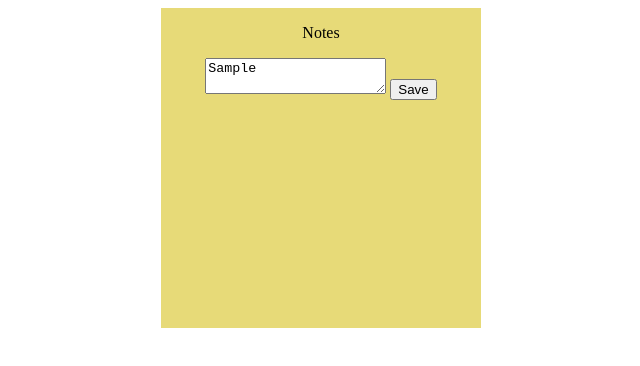
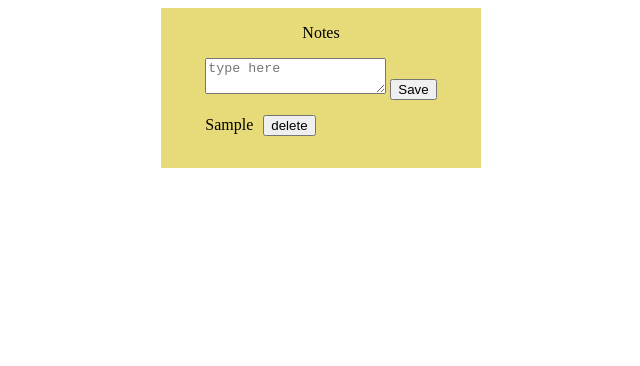
Before and after one commit to SamAkester/noteApp, a plain HTML site: page index.html in a window 1280 px wide. Both pictures are taken after typing "Sample" into the empty fields and a click on the button "Save". Shown: the whole page, without its empty margins (319-959 px from the left). Drawn offline with Linux system fonts and the light colour scheme.

Commit message:
added delete button to added note

```diff
--- a/index.html
+++ b/index.html
@@ -11,12 +11,21 @@
     <div class = "notesCard">
 
         <div class = "notesForm">
+
 <p id = "noteHeader" >Notes</p>
 <textarea  id = "noteText" placeholder = "type here"></textarea>
 <button type = "button" id = noteButton>Save</button>
+
+<div class = "noteSection">
+
+
     </div>
     </div>
     <script src= "/script.js"></script>
 </body>
 
+
+
+
+
 </html>
--- a/script.js
+++ b/script.js
@@ -1,16 +1,32 @@
 
 const noteText = document.getElementById("noteText");
-const noteButton = document.getElementById("noteButton")
+const newNote = document.querySelector(".noteSection");
+let createButton;
+const createdButtons = [];
 
 
-noteText.textContent = '';
 
-noteButton.addEventListener("click", function (){
+
+noteButton.addEventListener("click", function (event){
 event.preventDefault();
+const typedNote = noteText.value;
 
-const saveNote = noteText.value;
-console.log(saveNote);
-});
-// noteText.style.height = 'auto';
-// noteText.style.height = `${noteText.scrollHeight}px`
-console.log(noteText.value);
+if (typedNote.trim() === ""){
+    console.log("type note!")
+}else{
+const createButton = document.createElement("button");
+const saveNote = document.createElement("p");
+const noteContainer = document.createElement("div");
+saveNote.textContent = typedNote;
+createButton.textContent = "delete";
+createButton.classList.add("createButton");
+noteContainer.classList.add("noteContainer")
+noteContainer.appendChild(saveNote);
+noteContainer.appendChild(createButton);
+newNote.appendChild(noteContainer);
+noteText.value = "";
+createdButtons.push(createButton);
+console.log(typedNote)
+}});
+
+console.log(createdButtons);
--- a/style.css
+++ b/style.css
@@ -9,7 +9,9 @@ body{
     justify-content: center ;
 
     width: 20rem;
-    height: 20rem;
+    height: auto;
+    min-height: 10rem;
+    max-height: 30rem;
     background-color: rgb(231, 218, 120);
 
 }
@@ -19,9 +21,31 @@ body{
   text-align: center;
 }
 #noteText{
-max-height:200px ;
 max-width: 200px;
 min-width: 20px;
 min-height: 20px;
 
 }
+.noteSection{
+    display: flex;
+        justify-content: center;
+        text-align: center;
+        flex-direction: column;
+        column-gap: 0.01rem;
+        text-align: center;
+
+
+}
+.deleteButton{
+    display: flex;
+    justify-content: center;
+            text-align: center;
+
+}
+
+.noteContainer{
+display: flex;
+justify-content: left;
+align-items: center;
+gap:10px;
+}
```
